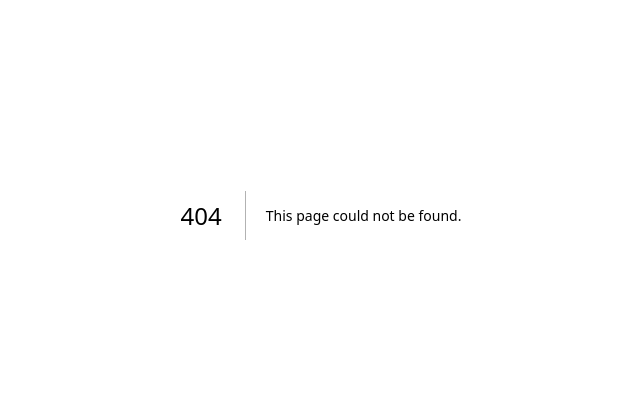
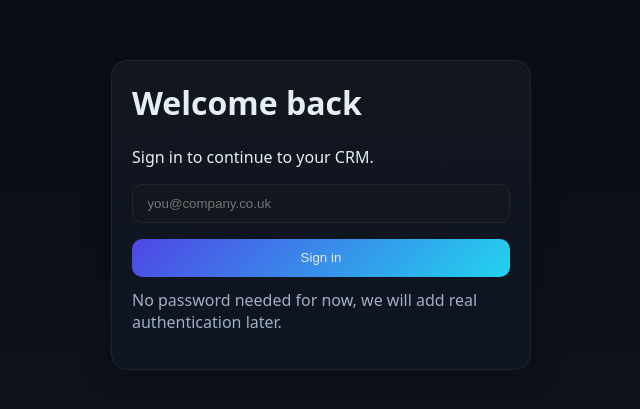
Before and after one commit to saamerjasem/uk-crm-saas-starter-1, a Next.js app: page /login in a window 1280 px wide. Before the commit this address had no page. Shown: the part 185-594 px from the top of the page, without its empty margins (319-959 px from the left). Built offline with nearby package versions, Linux system fonts and the light colour scheme.

Commit message:
Create page.tsx

```diff
--- /dev/null
+++ b/app/login/page.tsx
@@ -0,0 +1,34 @@
+"use client";
+import { setSessionCookie } from "@/lib/session";
+import { useRouter, useSearchParams } from "next/navigation";
+import { useState } from "react";
+
+export default function LoginPage() {
+  const [email, setEmail] = useState("");
+  const [loading, setLoading] = useState(false);
+  const router = useRouter();
+  const next = useSearchParams().get("next") || "/app";
+
+  function handleLogin(e: React.FormEvent) {
+    e.preventDefault();
+    setLoading(true);
+    setSessionCookie(); // placeholder, swap for real auth later
+    router.push(next);
+  }
+
+  return (
+    <main className="container" style={{ display: "grid", placeItems: "center", minHeight: "100vh" }}>
+      <div className="card" style={{ width: 420 }}>
+        <h1 style={{ marginTop: 0 }}>Welcome back</h1>
+        <p className="muted">Sign in to continue to your CRM.</p>
+        <form onSubmit={handleLogin} className="grid">
+          <input type="email" value={email} onChange={e=>setEmail(e.target.value)} placeholder="you@company.co.uk" required />
+          <button disabled={loading}>{loading ? "Signing in..." : "Sign in"}</button>
+        </form>
+        <p style={{ color: "var(--muted)", marginTop: ".75rem" }}>
+          No password needed for now, we will add real authentication later.
+        </p>
+      </div>
+    </main>
+  );
+}
```
